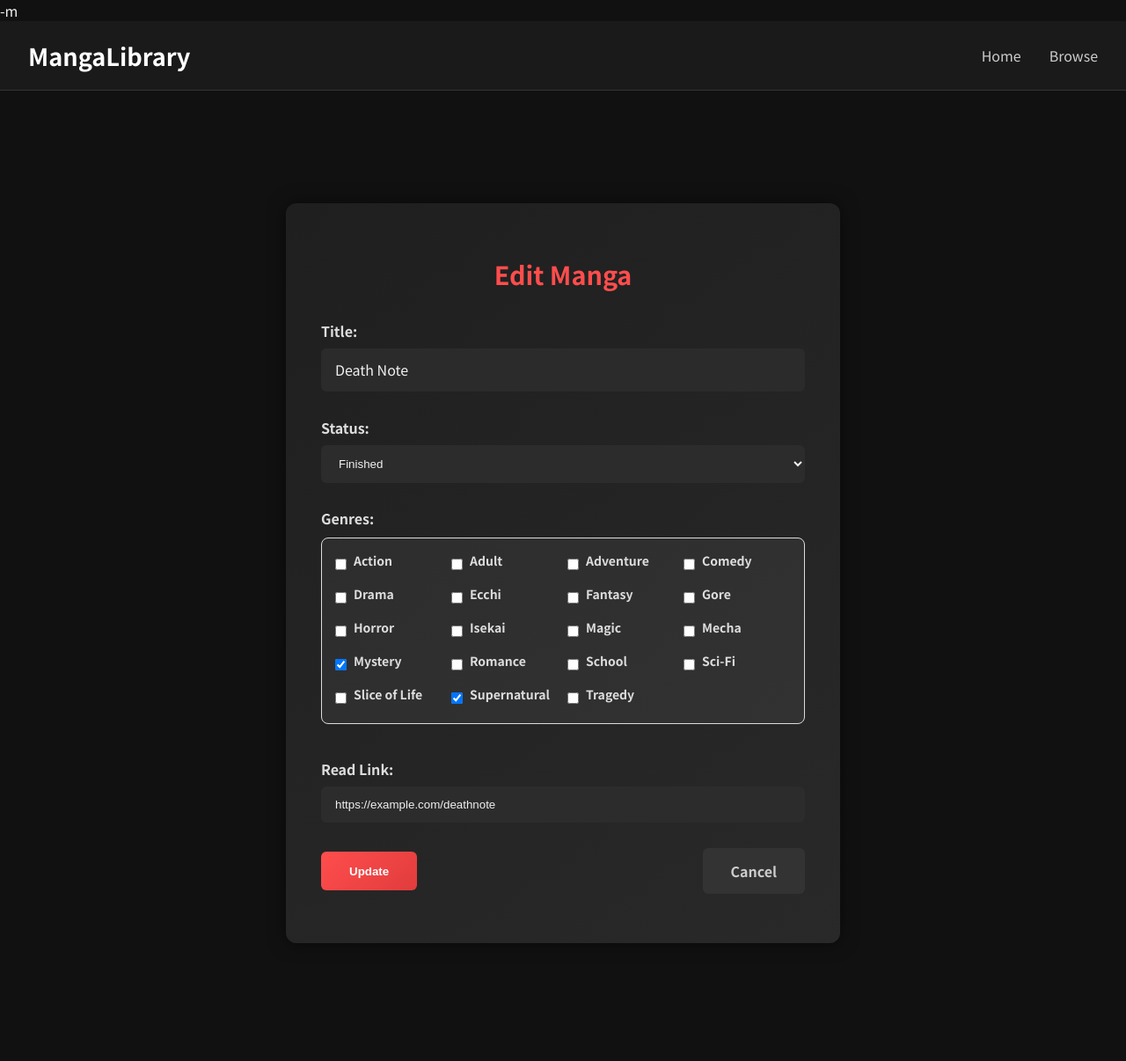
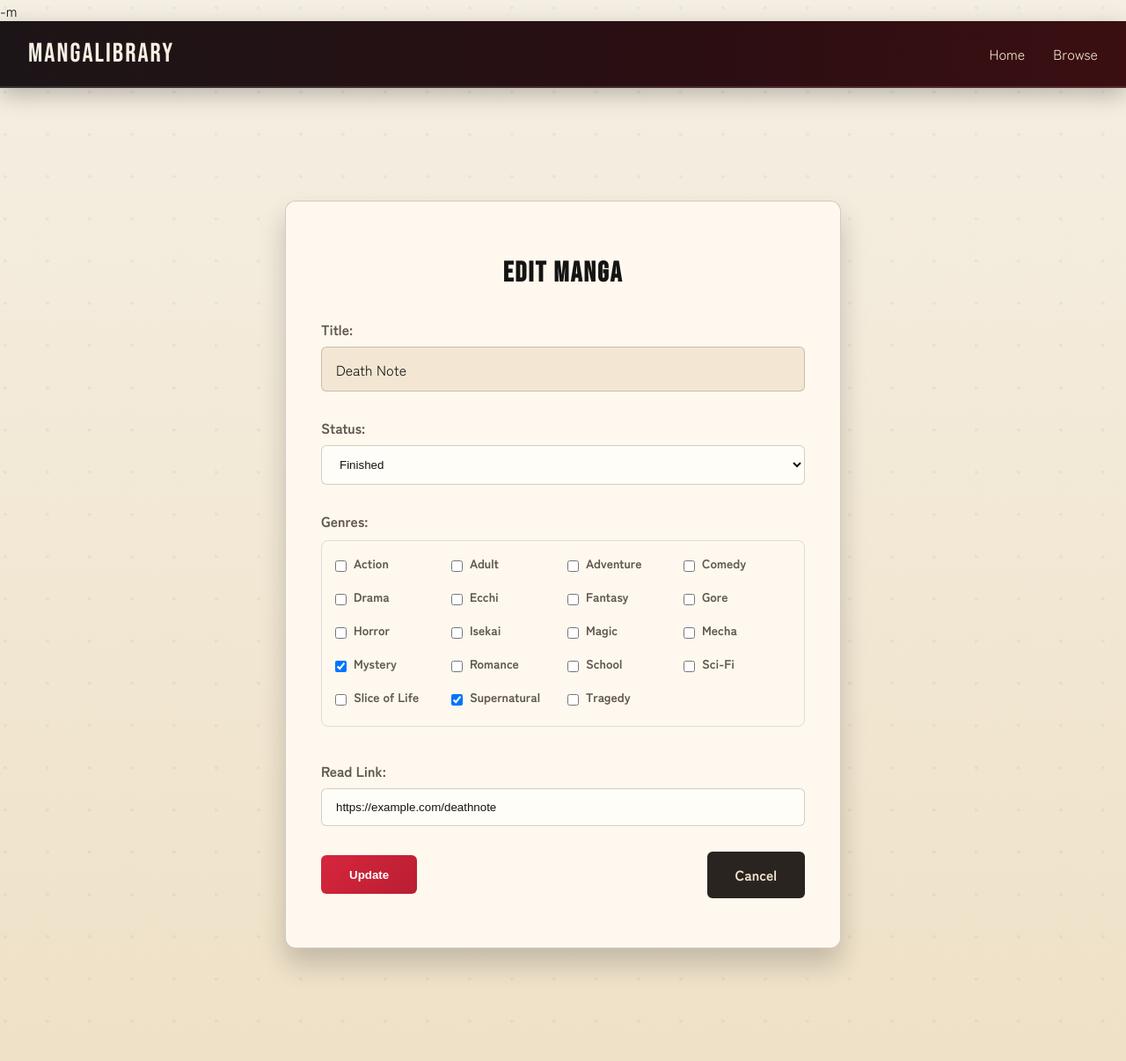
Before and after one commit to jesus-justin/Manga-Status-Site, a PHP site: page /edit.php?id=3 in a window 1280 px wide. Shown: the whole page at 88% size. Before the commit the page ends 1072 px from the top, so only its background shows below. Run offline with PHP 8.4, Linux system fonts and the light colour scheme; a user stored in the database is signed in; data comes from the database, SQL or seed files in the repository.

Commit message:
Update edit page styling

```diff
--- a/edit.css
+++ b/edit.css
@@ -1,25 +1,44 @@
-@import url('https://fonts.googleapis.com/css2?family=Noto+Sans+JP:wght@400;700&display=swap');
+@import url('https://fonts.googleapis.com/css2?family=Bebas+Neue&family=Shippori+Mincho:wght@400;600;700&family=Zen+Kaku+Gothic+New:wght@400;700&display=swap');
+
+:root {
+  --paper: #f5efe3;
+  --paper-deep: #efe1c7;
+  --ink: #141414;
+  --muted: #5f5750;
+  --accent: #d7263d;
+  --accent-2: #f2a900;
+  --accent-glow: rgba(215, 38, 61, 0.35);
+  --card: #fff8ee;
+  --border: rgba(20, 20, 20, 0.2);
+}
 
 body {
   margin: 0;
-  font-family: 'Noto Sans JP', sans-serif;
-  background: #111;
-  color: #f0f0f0;
+  font-family: 'Zen Kaku Gothic New', sans-serif;
+  background-color: var(--paper);
+  background-image:
+    radial-gradient(circle at 12% 18%, rgba(0, 0, 0, 0.04) 0 2px, transparent 2px),
+    linear-gradient(180deg, var(--paper) 0%, var(--paper-deep) 100%);
+  background-size: 48px 48px, auto;
+  color: var(--ink);
 }
 
 nav {
-  background: #1a1a1a;
+  background: linear-gradient(90deg, #1c1517 0%, #2a0e12 60%, #3b0f12 100%);
   display: flex;
   align-items: center;
   justify-content: space-between;
   padding: 1.2rem 2rem;
-  border-bottom: 1px solid #333;
+  border-bottom: 2px solid rgba(255, 255, 255, 0.12);
+  box-shadow: 0 8px 24px rgba(0, 0, 0, 0.25);
 }
 
 nav .logo {
-  font-size: 1.7rem;
-  font-weight: bold;
-  color: #fff;
+  font-size: 1.9rem;
+  font-weight: 400;
+  font-family: 'Bebas Neue', sans-serif;
+  letter-spacing: 2px;
+  color: #f7efe2;
 }
 
 nav ul {
@@ -32,13 +51,13 @@ nav ul {
 
 nav ul li a {
   text-decoration: none;
-  color: #ccc;
+  color: #f1e5cf;
   font-weight: 500;
   transition: color 0.3s;
 }
 
 nav ul li a:hover {
-  color: #fff;
+  color: var(--accent-2);
 }
 
 main {
@@ -48,20 +67,23 @@ main {
 }
 
 .edit-container {
-  background: linear-gradient(145deg, #1f1f1f, #292929);
+  background: var(--card);
   max-width: 550px;
   width: 100%;
   padding: 2.5rem;
   border-radius: 12px;
-  box-shadow: 0 0 20px rgba(0,0,0,0.5);
+  box-shadow: 0 18px 30px rgba(20, 20, 20, 0.2);
   margin: 4rem auto;
+  border: 1px solid var(--border);
 }
 
 .edit-container h1 {
   text-align: center;
   margin-bottom: 2rem;
-  font-size: 1.8rem;
-  color: #ff4d4d;
+  font-size: 2rem;
+  color: var(--ink);
+  font-family: 'Bebas Neue', sans-serif;
+  letter-spacing: 2px;
 }
 
 .edit-container form {
@@ -74,17 +96,18 @@ main {
 }
 
 .readonly-title {
-  background: #2b2b2b;
+  background: #f3e7d3;
   padding: 0.8rem 1rem;
   border-radius: 6px;
   font-size: 1rem;
+  border: 1px solid var(--border);
 }
 
 .edit-container label {
   display: block;
   margin-bottom: 0.5rem;
   font-weight: bold;
-  color: #ddd;
+  color: var(--muted);
 }
 
 .edit-container input[type="text"],
@@ -92,17 +115,17 @@ main {
 .edit-container select {
   width: 100%;
   padding: 0.8rem 1rem;
-  border: none;
+  border: 1px solid var(--border);
   border-radius: 6px;
-  background: #2c2c2c;
-  color: #f0f0f0;
+  background: #fffdf7;
+  color: var(--ink);
   transition: box-shadow 0.2s;
 }
 
 .edit-container input:focus,
 .edit-container select:focus {
   outline: none;
-  box-shadow: 0 0 5px #ff4d4d;
+  box-shadow: 0 0 0 3px rgba(215, 38, 61, 0.2);
 }
 
 .form-actions {
@@ -114,7 +137,7 @@ main {
 }
 
 .primary-btn {
-  background: linear-gradient(135deg, #ff4d4d, #e13c3c);
+  background: linear-gradient(135deg, #d7263d, #b91e32);
   border: none;
   padding: 0.9rem 2rem;
   border-radius: 6px;
@@ -128,12 +151,12 @@ main {
 
 .primary-btn:hover {
   transform: translateY(-2px);
-  box-shadow: 0 4px 10px rgba(255,77,77,0.4);
+  box-shadow: 0 10px 18px rgba(215, 38, 61, 0.35);
 }
 
 .secondary-btn {
-  background: #333;
-  color: #ccc;
+  background: #2a2420;
+  color: #f1e5cf;
   padding: 0.9rem 2rem;
   border-radius: 6px;
   text-decoration: none;
@@ -143,7 +166,7 @@ main {
 }
 
 .secondary-btn:hover {
-  background: #444;
-  color: #fff;
+  background: #3b312c;
+  color: #fff5e6;
   transform: translateY(-2px);
 }
```
